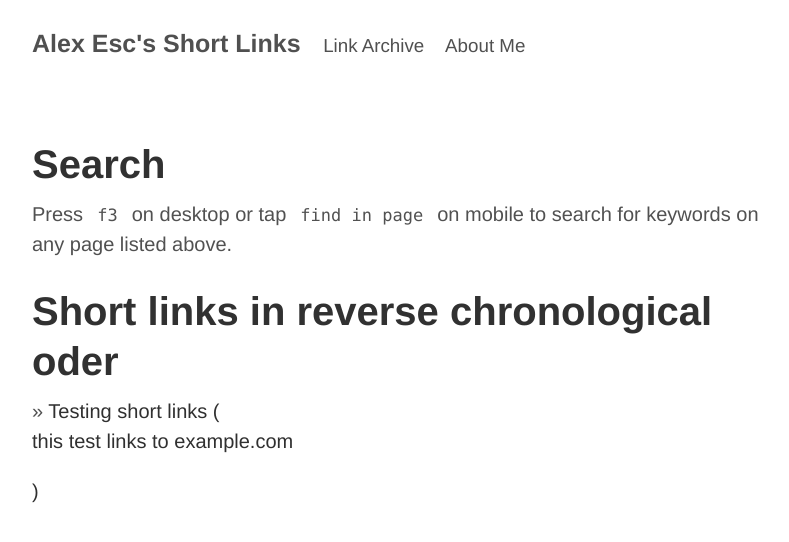
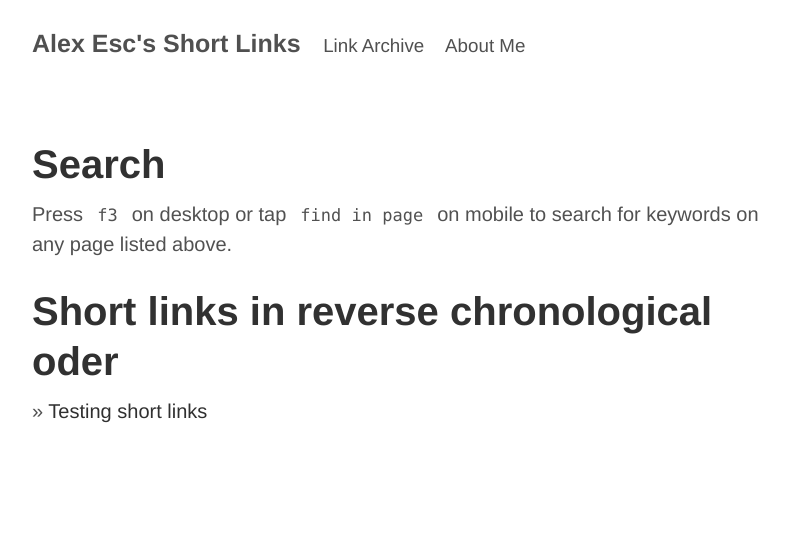
Before and after one commit to alex-esc/url, a Jekyll site: the page built from archive.md, in a window 1280 px wide. Shown: the top 542 px of the page, without its empty margins (228-1017 px from the left). Built offline with Jekyll 4.4.1, drawn with Linux system fonts in a browser that asks for light colours; part of the change alters nothing that is shown.

Commit message:
removed exerpt

```diff
--- a/_posts/2019-08-16-hello.md
+++ b/_posts/2019-08-16-hello.md
@@ -4,10 +4,6 @@ title: "Testing short links"
 permalink: '1'
 tags: [shortlink]
 ---
-this test links to example.com
-<!--more-->
-
-
 <meta http-equiv="refresh" content="0; URL='
 http://example.com/
 '" />
--- a/archive.md
+++ b/archive.md
@@ -17,7 +17,7 @@ Press `f3` on desktop or tap `find in page` on mobile to search for keywords on
 
     »
   <span class='post-title'>
-    <a href="{{ site.path }}{{ post.url }}">{{ post.title }}</a> ({{ post.excerpt }})
+    <a href="{{ site.path }}{{ post.url }}">{{ post.title }}</a>
   </span>
 </div>
 
```
